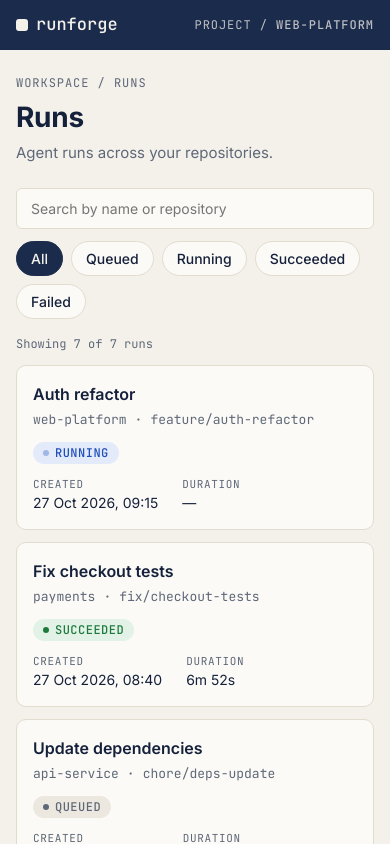
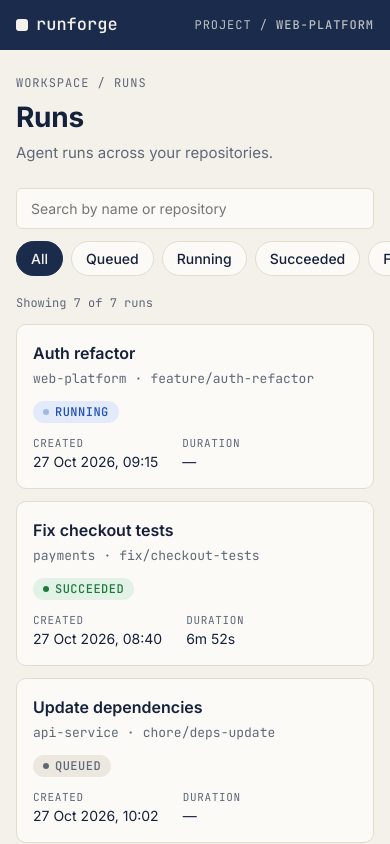
Before and after one commit to kiseyka/runforge-runs, a React (Vite) app: page / in a window 390 px wide. Shown: the top 844 px of the page. Built offline with nearby package versions, Linux system fonts and the light colour scheme.

Commit message:
style: make status filter scrollable on mobile

```diff
--- a/src/components/StatusFilter/StatusFilter.module.css
+++ b/src/components/StatusFilter/StatusFilter.module.css
@@ -25,3 +25,22 @@
   border-color: var(--color-primary);
   color: var(--color-on-primary);
 }
+
+@media (max-width: 767px) {
+  .group {
+    flex-wrap: nowrap;
+    overflow-x: auto;
+    margin: 0 calc(-1 * var(--space-4));
+    padding: 0 var(--space-4) 2px;
+    scrollbar-width: none;
+  }
+
+  .group::-webkit-scrollbar {
+    display: none;
+  }
+
+  .option {
+    flex-shrink: 0;
+  }
+
+}
```
